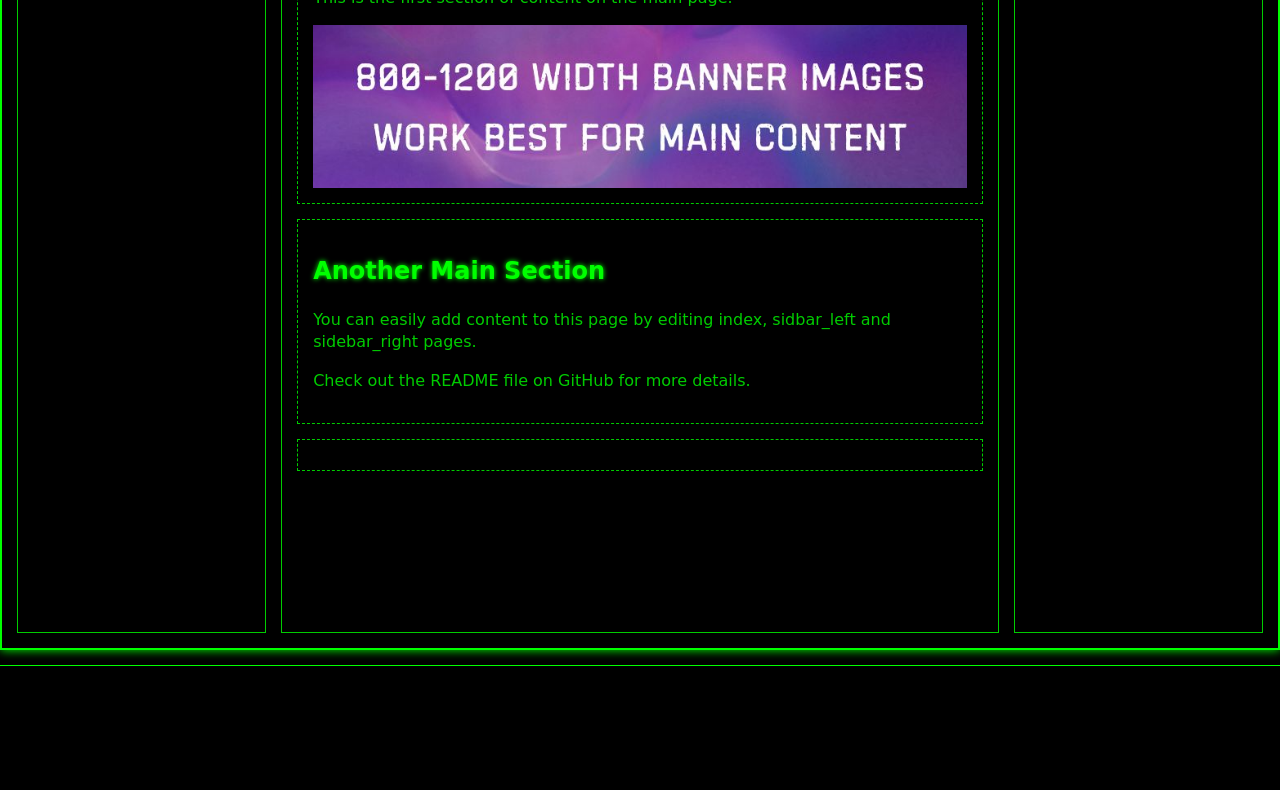
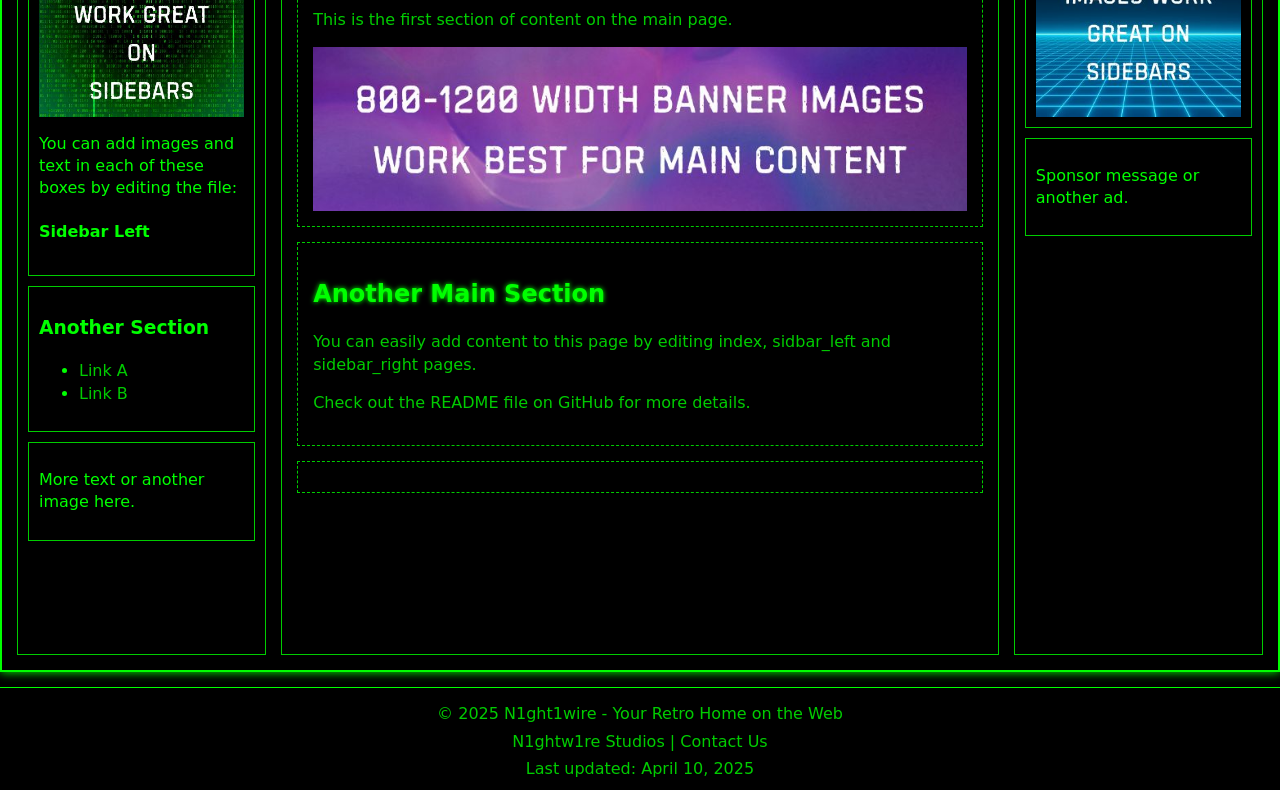
Before and after one commit to ReMortaDev/ReMorta_Source_Code, a plain HTML site: page pages/about.html in a window 1280 px wide. Shown: the part 186-976 px from the top of the page. Before the commit the page ends 872 px from the top, so only its background shows below. Drawn offline with Linux system fonts and the light colour scheme; a web font is replaced by a local one.

Commit message:
fixed js syntax on pages

```diff
--- a/pages/about.html
+++ b/pages/about.html
@@ -36,6 +36,6 @@
     <div id="footer-placeholder">
         </div>
 
-    <script src="mainscripts.js"></script>
+    <script src="/mainscripts.js"></script>
 </body>
 </html>
```
Also changed, not shown: pages/ezine.html (+1 -1 lines), pages/links.html (+1 -1 lines), pages/music.html (+1 -1 lines), pages/news.html (+1 -1 lines), pages/tarot.html (+1 -1 lines).
